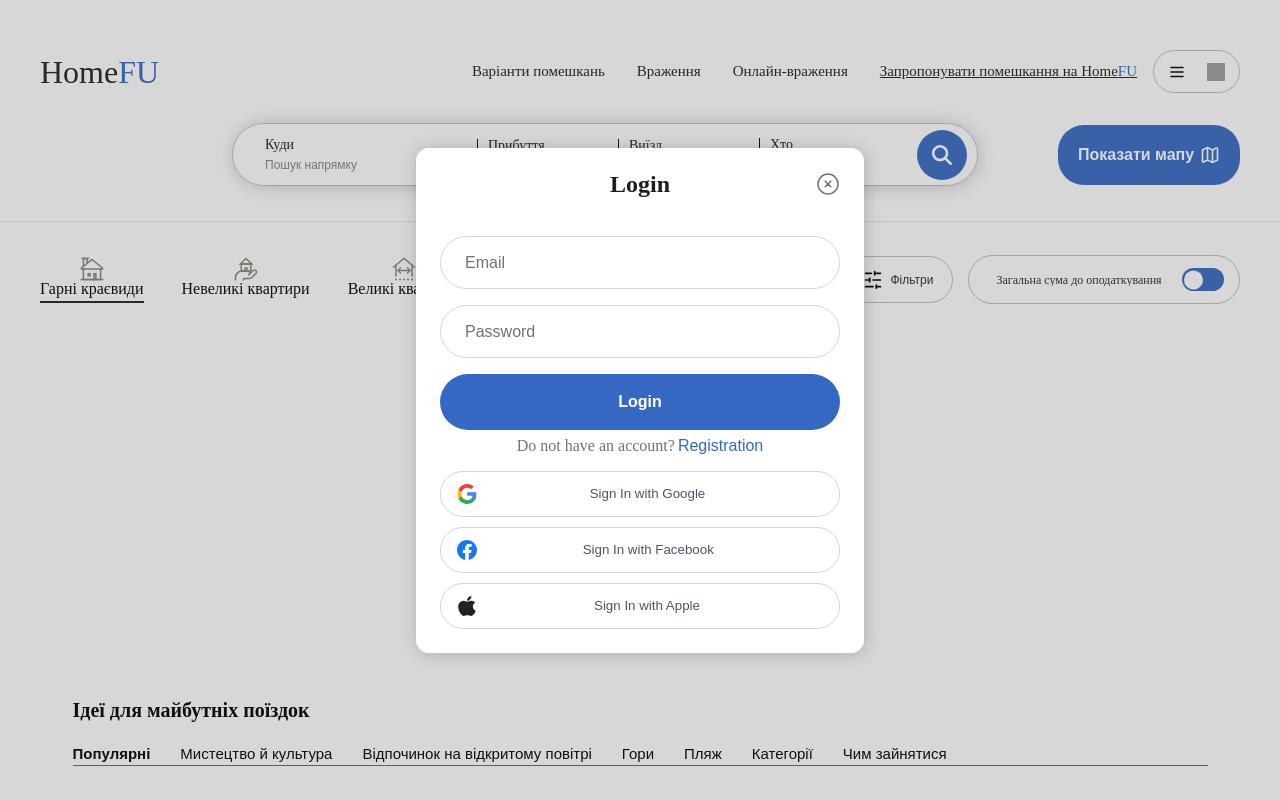
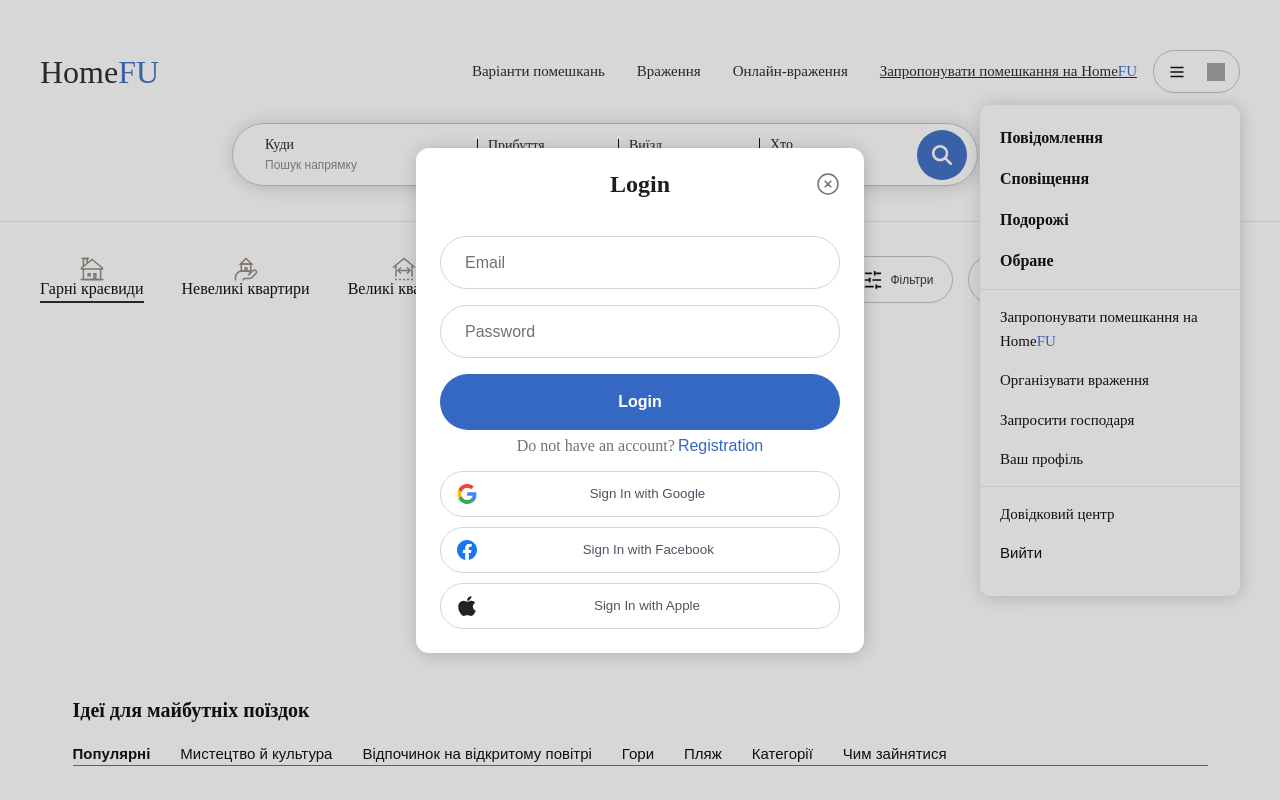
Before and after one commit to HomeFU/home-fu-frontend-public, a React (Vite) app in the folder home-fu/: page / in a window 1280 px wide. Both pictures are taken after a click on the button 1196 px from the left and 71 px from the top of the page. Shown: the top 800 px of the page. Built offline with nearby package versions, Linux system fonts and the light colour scheme; grey boxes are pictures that could not be loaded; a web font is replaced by a local one.

Commit message:
feature/create pop-up menu for autorithation user

```diff
--- a/home-fu/src/components/Header/header.module.scss
+++ b/home-fu/src/components/Header/header.module.scss
@@ -24,6 +24,7 @@
 }
 
 .contentTop {
+    position: relative;
     display: flex;
     align-items: center;
 }
--- a/home-fu/src/components/Header/header.tsx
+++ b/home-fu/src/components/Header/header.tsx
@@ -14,9 +14,9 @@ import { FilterBar } from "../../pages/CategoryBar/FilterBar/filterbar";
 import { FilterButton } from "../../pages/CategoryBar/FilterButton/filterbutton";
 import { SumButton } from "../../pages/CategoryBar/SumButton/sumbutton";
 import { AnimalsModal } from "./TravelFilter/Animals/animals";
-
+import { MenuPopoUp } from "../MenuPopUp/menuPopUp";
+import { toggleMenuPopUp } from "../../redux/MenuPopoUp/menuPopoUpSlice";
 export const Header = () => {
-
 
     const showScrolledFilter = useSelector((state) => state.scrolledFilter.isShowScrolledFilter);
 
@@ -47,7 +47,8 @@ export const Header = () => {
                                 <li className={style.listItem}><Link to="/">Онлайн-враження</Link></li>
                             </ul>
                         }
-                        <div className={style.offerListWrapper}>
+                        <MenuPopoUp/>
+                        <div className={style.offerListWrapper} onClick={() => {dispatch(toggleMenuPopUp())}}>
                             <Link className={style.offerItem} to="/">Запропонувати помешкання на Home<span className={style.logoModifier}>FU</span></Link>
                             {
                                 isAuthenticatedUser ? <LogOutButton/> : <RegisterButton/>
--- /dev/null
+++ b/home-fu/src/components/MenuPopUp/menuPopUp.module.scss
@@ -0,0 +1,67 @@
+@mixin text ($font-size, $font-weight, $line-height) {
+    font-weight: $font-weight;
+    font-size: $font-size;
+    line-height: $line-height;
+}
+
+.logoModifier {
+ color: rgb(52, 104, 194);
+}
+
+.wrapperPopUp {
+    position: absolute;
+    left: 940px;
+    top: 55px;
+    z-index: 4;
+    padding: 15px 0;
+    width: 260px;
+    background: #fff;
+    border-radius: 10px;
+    box-shadow: 1px 1px 18px 0 rgba(0, 0, 0, 0.2);
+}
+
+.listLinks {
+    display: flex;
+    flex-direction: column;
+    gap: 5px;
+    padding-bottom: 10px;
+}
+
+.listLinksItem {
+    padding: 5px 20px;
+    border-radius: 8px;
+    cursor: pointer;
+    transition: .3s;
+
+    a {
+        display: block;
+    }
+
+    &:hover {
+        background: rgb(247, 247, 247);
+        transition: .3s;
+    }
+}
+
+.listLinksFirstBlock {
+    @include text(16px, 550, 1.62);
+    border-bottom: 1px solid #e5e7eb;
+}
+
+.listLinksSecondBlock {
+    padding-top: 10px;
+    border-bottom: 1px solid #e5e7eb;
+}
+
+.listLinksThirdBlock {
+    padding-top: 10px;
+}
+
+.listLinksSecondBlock,
+.listLinksThirdBlock {
+    @include text(15px, 300, 1.62);
+}
+
+.buttonLogOut {
+    @include text(15px, 300, 1.62);
+}
--- /dev/null
+++ b/home-fu/src/components/MenuPopUp/menuPopUp.tsx
@@ -0,0 +1,35 @@
+
+import { useSelector } from "react-redux";
+import style from "./menuPopUp.module.scss";
+import { Link } from "react-router-dom";
+
+export const MenuPopoUp = () => {
+    const openMenuPopoUp = useSelector((state) => state.menuPopUp.isOpen);
+
+    return (
+        <>
+            {
+                openMenuPopoUp && (
+                    <div className={style.wrapperPopUp}>
+                        <ul className={`${style.listLinks} ${style.listLinksFirstBlock}`}>
+                            <li className={style.listLinksItem}><Link to="/">Повідомлення</Link></li>
+                            <li className={style.listLinksItem}><Link to="/">Сповіщення</Link></li>
+                            <li className={style.listLinksItem}><Link to="/">Подорожі</Link></li>
+                            <li className={style.listLinksItem}><Link to="/">Обране</Link></li>
+                        </ul>
+                        <ul className={`${style.listLinks} ${style.listLinksSecondBlock}`}>
+                            <li className={style.listLinksItem}><Link to="/">Запропонувати помешкання на Home<span className={style.logoModifier}>FU</span></Link></li>
+                            <li className={style.listLinksItem}><Link to="/">Організувати враження</Link></li>
+                            <li className={style.listLinksItem}><Link to="/">Запросити господаря</Link></li>
+                            <li className={style.listLinksItem}><Link to="/profile">Ваш профіль</Link></li>
+                        </ul>
+                        <ul className={`${style.listLinks} ${style.listLinksThirdBlock}`}>
+                            <li className={style.listLinksItem}><Link to="/">Довідковий центр</Link></li>
+                            <li className={style.listLinksItem}><button className={style.buttonLogOut} type="button">Вийти</button></li>
+                        </ul>
+                    </div>
+                )
+            }
+        </>
+    )
+}
--- a/home-fu/src/pages/Home/Home.tsx
+++ b/home-fu/src/pages/Home/Home.tsx
@@ -8,7 +8,8 @@ import { FilterBar } from "../CategoryBar/FilterBar/filterbar";
 const Home = () => {
     return (<>
         <Header></Header>
-        <main></main>
+        <main>
+        </main>
         <Footer></Footer>
     </>)
 }
--- /dev/null
+++ b/home-fu/src/redux/MenuPopoUp/menuPopoUpSlice.ts
@@ -0,0 +1,18 @@
+import {createSlice} from "@reduxjs/toolkit";
+
+const initialState = {
+    isOpen:false
+};
+
+const menuPopUpSlice = createSlice({
+    name:"menuPopUp",
+    initialState,
+    reducers: {
+        toggleMenuPopUp:(state) => {
+            state.isOpen = !state.isOpen;
+        }
+    }
+});
+
+export const {toggleMenuPopUp} = menuPopUpSlice.actions;
+export default menuPopUpSlice.reducer;
--- a/home-fu/src/redux/store.ts
+++ b/home-fu/src/redux/store.ts
@@ -12,7 +12,7 @@ import authSlice from "./Auth/authSlice";
 import menuSlice from "./MobileMenu/menuSlice";
 import animalsModalState from "./TravelFilter/GuestSlices/animalsSlice";
 import scrolledFilter from "./TravelFilter/ScrollUpdateFilterSlice/filterUpdateScroll";
-
+import menuPopUpSlice from "./MenuPopoUp/menuPopoUpSlice";
 export const store = configureStore({
     reducer:{
         form: formReducer,
@@ -27,7 +27,8 @@ export const store = configureStore({
         auth: authSlice,
         mobileMenu: menuSlice,
         animalsModal: animalsModalState,
-        scrolledFilter: scrolledFilter
+        scrolledFilter: scrolledFilter,
+        menuPopUp: menuPopUpSlice
     }
 })
 export type RootState = ReturnType<typeof store.getState>
```
